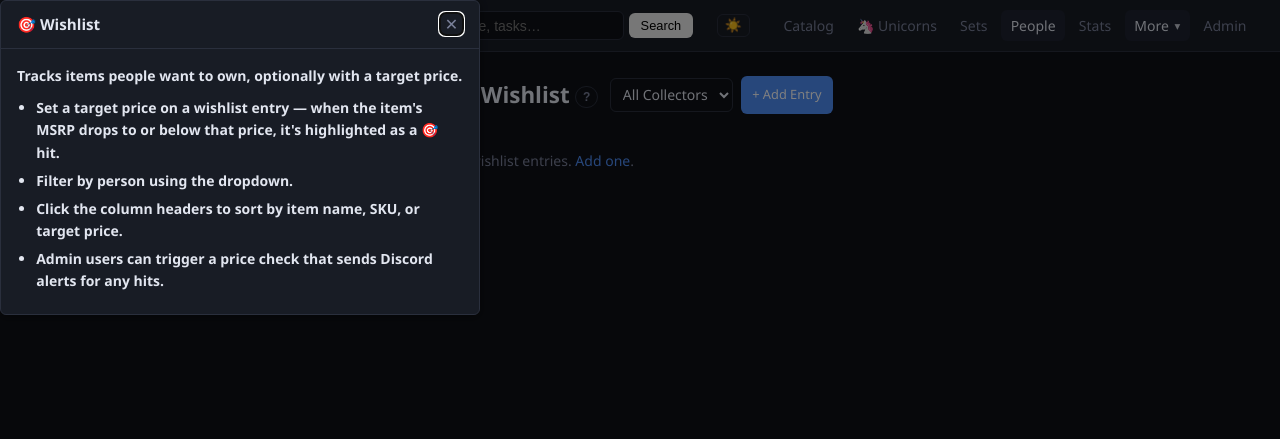
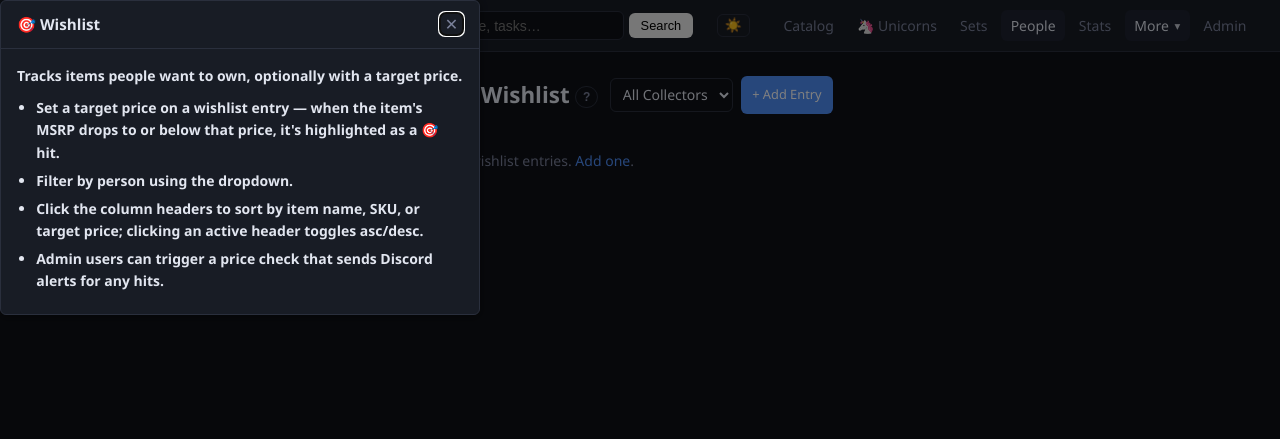
Before and after one commit to antwanchild/cutco_catalog, a Flask app: page /wishlist in a window 1280 px wide, after a click that opens the changed part. Shown: the top 439 px of the page. Run offline with Flask 3, Linux system fonts and the light colour scheme; data that the repository does not hold is empty; parts of the project's set-up code (start-up, migrations or seed data) failed here and were passed over.

Commit message:
fix: add reverse matrix and wishlist sorting

```diff
--- a/blueprints/logs.py
+++ b/blueprints/logs.py
@@ -27,7 +27,7 @@ def _safe_parse_iso_date(raw: str) -> date | None:
 def _is_sharpening_page_item(item: Item) -> bool:
     category = item.category or ""
     name = (item.name or "").lower()
-    if category in COOKWARE_CATEGORIES or category in {"Gadgets", "Sheaths"}:
+    if category in COOKWARE_CATEGORIES or category in {"Gadgets", "Sheaths", "Storage"}:
         return False
     return "gift box" not in name
 
--- a/blueprints/people.py
+++ b/blueprints/people.py
@@ -320,6 +320,9 @@ def wishlist():
     sort_field  = (request.args.get("sort", "target") or "target").strip().lower()
     if sort_field not in {"target", "name", "sku"}:
         sort_field = "target"
+    sort_dir = (request.args.get("dir", "asc") or "asc").strip().lower()
+    if sort_dir not in {"asc", "desc"}:
+        sort_dir = "asc"
     people_list = Person.query.order_by(Person.name).all()
 
     wl_q = Ownership.query.filter_by(status="Wishlist")
@@ -346,13 +349,13 @@ def wishlist():
             (row["ownership"].variant.item.name or "").lower(),
             (row["ownership"].variant.item.sku or "").lower(),
             row["ownership"].person.name.lower(),
-        ))
+        ), reverse=(sort_dir == "desc"))
     elif sort_field == "sku":
         rows.sort(key=lambda row: (
             (row["ownership"].variant.item.sku or "").lower(),
             (row["ownership"].variant.item.name or "").lower(),
             row["ownership"].person.name.lower(),
-        ))
+        ), reverse=(sort_dir == "desc"))
     else:
         rows.sort(key=lambda row: (
             0 if row["hit"] else (1 if row["delta"] is not None else 2),
@@ -365,6 +368,7 @@ def wishlist():
         people      = people_list,
         person_id   = person_id,
         sort_field  = sort_field,
+        sort_dir    = sort_dir,
         has_discord = bool(DISCORD_WEBHOOK_URL),
         hit_count   = sum(1 for row in rows if row["hit"]),
     )
--- a/blueprints/views.py
+++ b/blueprints/views.py
@@ -56,17 +56,22 @@ def matrix():
     sort_field  = (request.args.get("sort", "name") or "name").strip().lower()
     if sort_field not in {"name", "sku"}:
         sort_field = "name"
+    sort_dir = (request.args.get("dir", "asc") or "asc").strip().lower()
+    if sort_dir not in {"asc", "desc"}:
+        sort_dir = "asc"
 
     items_list = Item.query.order_by(Item.name).all()
     if sort_field == "sku":
         items_list = sorted(
             items_list,
             key=lambda item: ((item.sku or "").lower(), (item.name or "").lower()),
+            reverse=(sort_dir == "desc"),
         )
     else:
         items_list = sorted(
             items_list,
             key=lambda item: ((item.name or "").lower(), (item.sku or "").lower()),
+            reverse=(sort_dir == "desc"),
         )
 
     item_lookup = {}
@@ -88,6 +93,7 @@ def matrix():
                            people=people_list,
                            items=items_list,
                            sort_field=sort_field,
+                           sort_dir=sort_dir,
                            item_lookup=item_lookup,
                            variant_lookup=variant_lookup,
                            variants_by_item=variants_by_item,
--- a/templates/help_modal.html
+++ b/templates/help_modal.html
@@ -68,6 +68,7 @@
       <p>Tracks when each knife was last sharpened.</p>
       <ul>
         <li>Knives past the threshold (default 180 days) are marked <strong>overdue</strong>.</li>
+        <li>Cookware, bakeware, gift boxes, sheaths, gadgets, and storage are excluded because they do not have sharpenable edges.</li>
         <li>Log a new sharpening event with the form — pick the knife, date, and method.</li>
         <li>Admin users can send overdue reminders to Discord.</li>
         <li>The threshold is configurable via the <code>SHARPEN_THRESHOLD_DAYS</code> environment variable.</li>
@@ -96,7 +97,7 @@
       <ul>
         <li>Set a <strong>target price</strong> on a wishlist entry — when the item's MSRP drops to or below that price, it's highlighted as a 🎯 hit.</li>
         <li>Filter by person using the dropdown.</li>
-        <li>Click the column headers to sort by item name, SKU, or target price.</li>
+        <li>Click the column headers to sort by item name, SKU, or target price; clicking an active header toggles asc/desc.</li>
         <li>Admin users can trigger a <strong>price check</strong> that sends Discord alerts for any hits.</li>
       </ul>
 
@@ -105,7 +106,7 @@
       <ul>
         <li>Rows are items, columns are people.</li>
         <li>Each cell shows ownership status color-coded by badge.</li>
-        <li>Click the Name or SKU header to sort the item rows.</li>
+        <li>Click the Name or SKU header to sort the item rows; clicking the active header toggles asc/desc.</li>
         <li>Useful for spotting gaps or duplicates across your group.</li>
       </ul>
 
--- a/templates/wishlist.html
+++ b/templates/wishlist.html
@@ -36,14 +36,16 @@
   <table class="data-table">
     <thead>
       <tr>
+        {% set name_dir = 'desc' if sort_field == 'name' and sort_dir == 'asc' else 'asc' %}
+        {% set sku_dir = 'desc' if sort_field == 'sku' and sort_dir == 'asc' else 'asc' %}
         <th>
-          <a class="sortable-th" href="{{ url_for('people.wishlist', sort='name') }}{% if person_id is not none %}&person={{ person_id }}{% endif %}">
-            Name{% if sort_field == 'name' %} ▲{% endif %}
+          <a class="sortable-th" href="{{ url_for('people.wishlist', sort='name', dir=name_dir) }}{% if person_id is not none %}&person={{ person_id }}{% endif %}">
+            Name{% if sort_field == 'name' %} {{ '▲' if sort_dir == 'asc' else '▼' }}{% endif %}
           </a>
         </th>
         <th>
-          <a class="sortable-th" href="{{ url_for('people.wishlist', sort='sku') }}{% if person_id is not none %}&person={{ person_id }}{% endif %}">
-            SKU{% if sort_field == 'sku' %} ▲{% endif %}
+          <a class="sortable-th" href="{{ url_for('people.wishlist', sort='sku', dir=sku_dir) }}{% if person_id is not none %}&person={{ person_id }}{% endif %}">
+            SKU{% if sort_field == 'sku' %} {{ '▲' if sort_dir == 'asc' else '▼' }}{% endif %}
           </a>
         </th>
         <th>Person</th>
```
Also changed, not shown: templates/matrix.html (+6 -4 lines), tests/test_app_smoke.py (+23 -5 lines).
